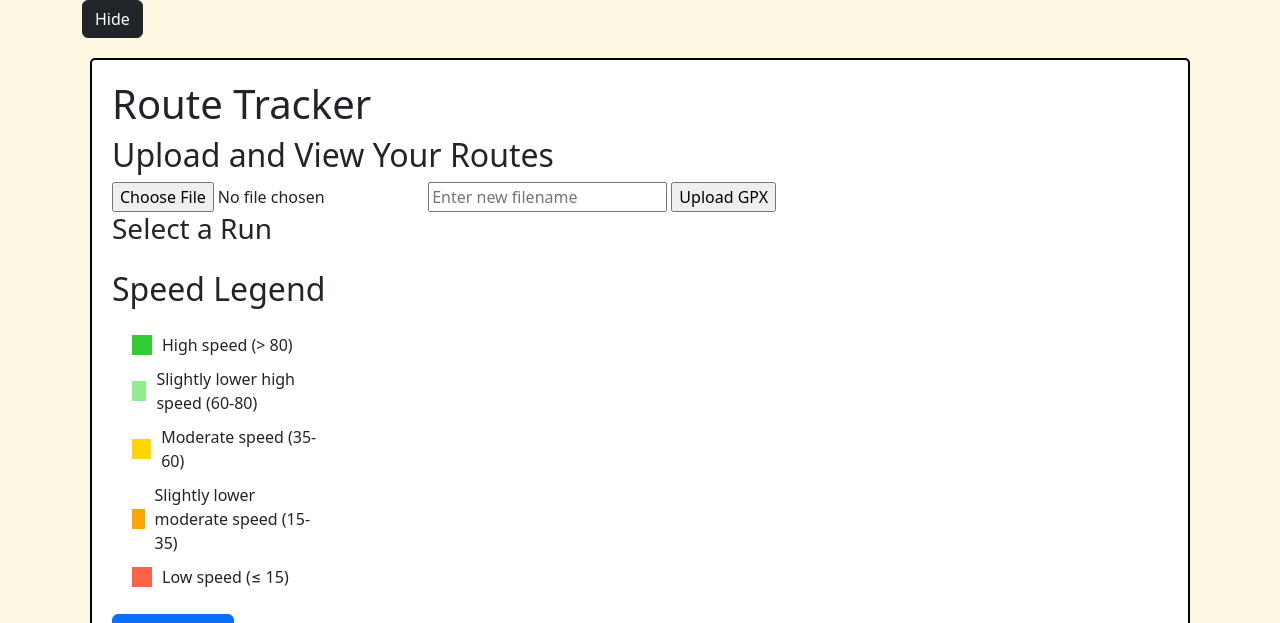
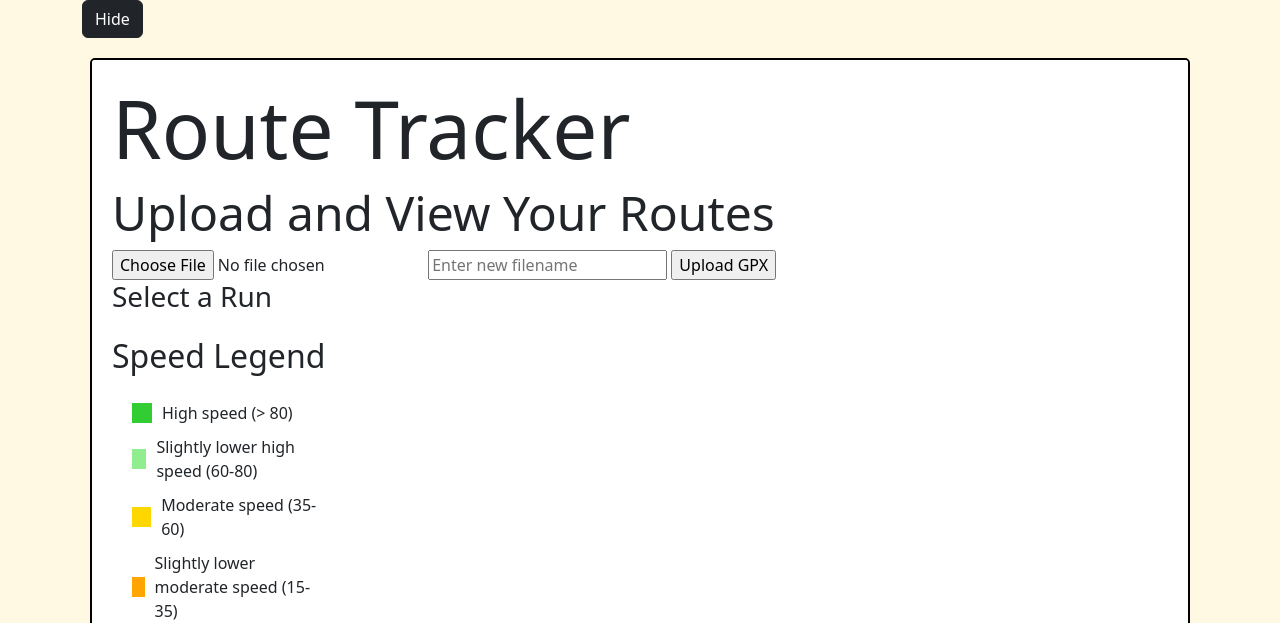
Before and after one commit to coltonBlackwell/Route_Tracker, a Flask app: page / in a window 1280 px wide. Shown: the top 623 px of the page. Run offline with Flask 3, Linux system fonts and the light colour scheme; some libraries are stand-ins or nearby versions.

Commit message:
Cleaned up  Directory

```diff
--- a/templates/index.html
+++ b/templates/index.html
@@ -20,10 +20,10 @@
             <div class="col" id="display-box">
                 <div id="controls">
                     <div class="row">
-                        <h1>Route Tracker</h1>
+                        <h1 class="display-1">Route Tracker</h1>
                     </div>
                     <div class="row">
-                        <h2>Upload and View Your Routes</h2>
+                        <h2 class="display-5">Upload and View Your Routes</h2>
                     </div>
                     <div class="row">
                         <form id="upload-form" enctype="multipart/form-data">
```
Also changed, not shown: Gallery/Screenshot from 2024-10-28 20-29-40.png (added), Gallery/Screenshot from 2024-10-28 20-30-23.png (added), Gallery/Screenshot from 2024-10-28 20-31-22.png (added), Images/googleMaps.png (deleted), 4 other files.
